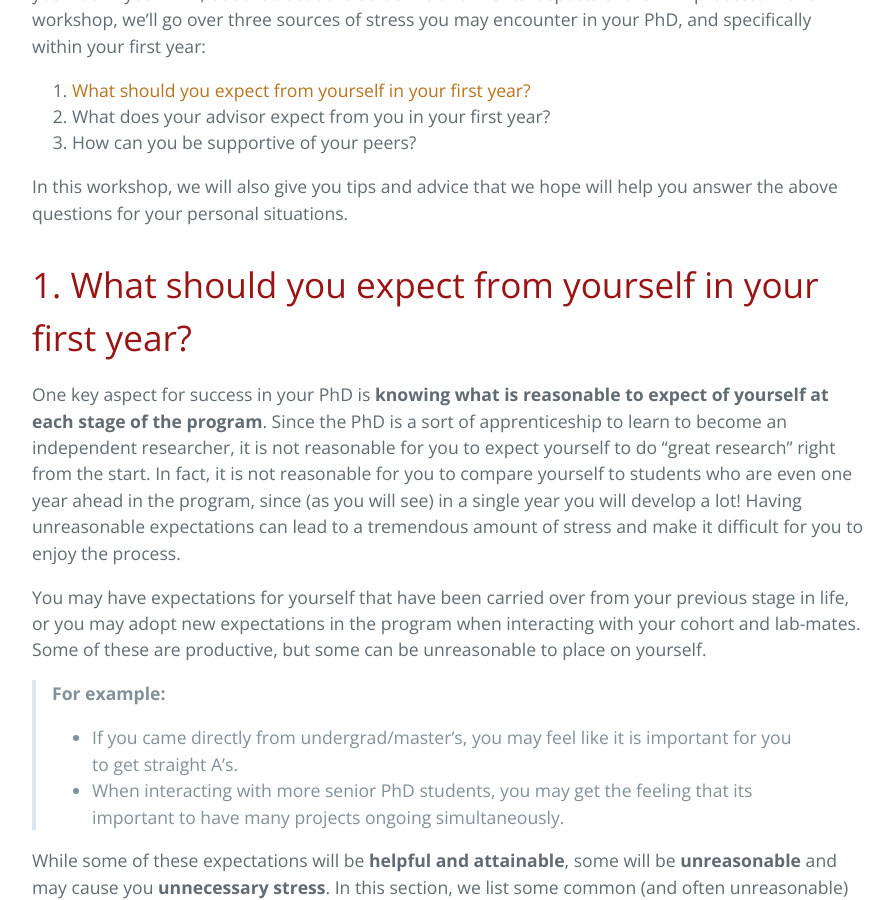
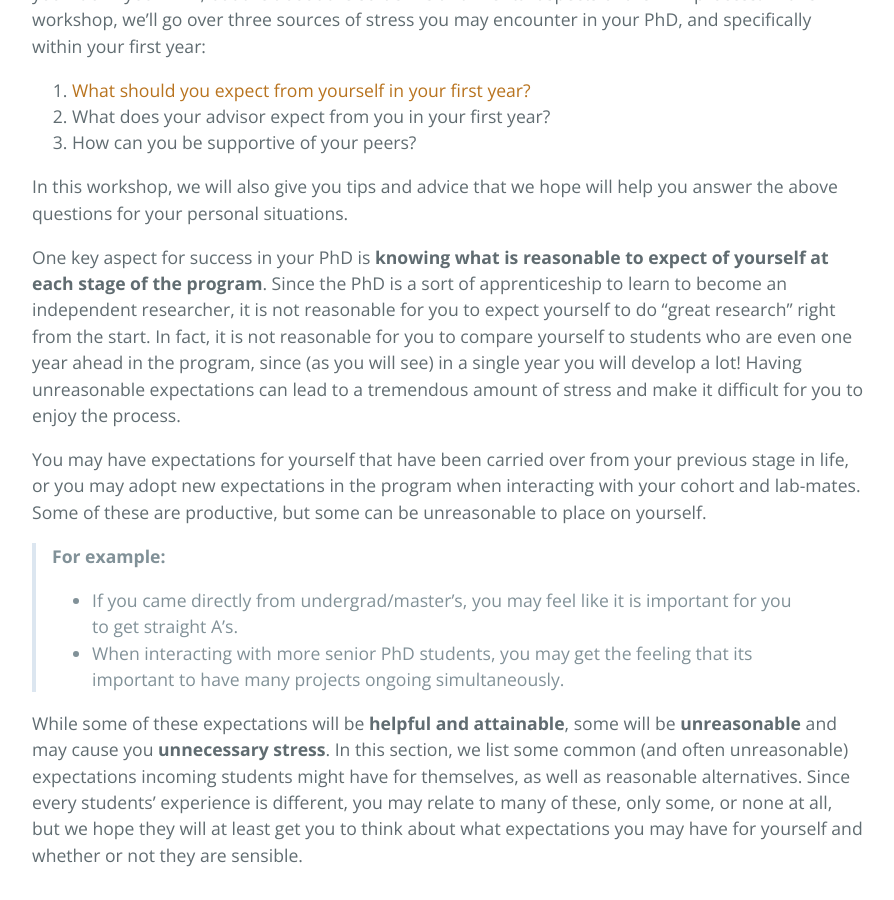
Before and after one commit to yanivyacoby/a-guide-to-your-phd, a Jekyll site: the page built from guide.md, in a window 1280 px wide and 900 px high, scrolled down 597 px. Shown: the whole window, without its empty margins (192-1086 px from the left). Built offline with Jekyll 4.4.1, drawn with Linux system fonts in a browser that asks for light colours; part of the change alters nothing that is shown.

Commit message:
Update guide.md

```diff
--- a/guide.md
+++ b/guide.md
@@ -16,7 +16,7 @@ but are about the soft-skills and mental aspects of the PhD process.
 In this workshop, we'll go over three sources of stress you may encounter in your PhD,
 and specifically within your first year:
 
-1. [What should you expect from yourself in your first year?](#1.-what-should-you-expect-from-yourself-in-your-first-year?)
+1. [What should you expect from yourself in your first year?](#sec1)
 2. What does your advisor expect from you in your first year?
 3. How can you be supportive of your peers?
 
@@ -24,7 +24,7 @@ In this workshop, we will also give you tips and advice that we hope will help y
 answer the above questions for your personal situations.
 
 
-# 1. What should you expect from yourself in your first year?
+[sec1]: # 1. What should you expect from yourself in your first year?
 
 One key aspect for success in your PhD is **knowing what is reasonable to expect of yourself at each stage of the program**.
 Since the PhD is a sort of apprenticeship to learn to become an independent researcher,
```
